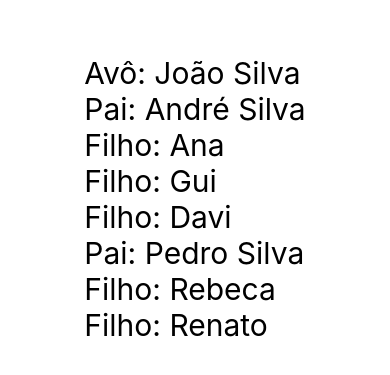
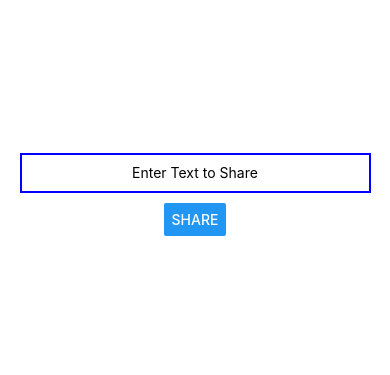
Before and after one commit to natanlf/exercicio1-fundamentos-react, a React Native app: screen / in a window 390 px wide. Shown: the part 223-598 px from the top of the page. Built offline with nearby package versions, Linux system fonts and the light colour scheme.

Commit message:
Botao share de texto

```diff
--- a/src/App.js
+++ b/src/App.js
@@ -1,38 +1,60 @@
-import React, { Component } from 'react'
-import { View, Text, StyleSheet } from 'react-native'
-import Simples from './componentes/Simples'
-import ParImpar from './componentes/ParImpar'
-import { Reverter, Show } from './componentes/Multi' //arquivo com multiplas funções, se usasse default não poderia ter multiplas e não usaria {}
-import Contador from './componentes/Contador';
-import ValidarProps from './componentes/ValidarProps';
-import Evento from './componentes/Evento';
-import { Avo } from './componentes/ComunicacaoDireta'
+import React, { Component } from "react";
+ import { Platform, StyleSheet, View, Text, Share, TextInput, Button } from "react-native";
 
-//esse componente está sendo usado dentro do index.js, por isso precisamos exportar
-export default class App extends Component {
+ export default class App extends Component {
 
-  //reder() é a função responsável por renderizar a tela
-  render(){ //Simples é o nome do componente que criamos e foi chamado dentro de View
-    return ( //observe que passamos uma propriedade chamada texto com o valor 'Flexível!'
-      <View style={styles.container}>
-        {/*<Simples texto='Flexível!'/>
-        <ParImpar numero={5} />
-        <Reverter texto='React'/>
-        <Show msg="hello"/>
-        <Contador numeroInicial={8}/>
-        <ValidarProps ano={19}></ValidarProps>
-        <Evento/>*/}
-        <Avo nome="João" sobrenome="Silva" />
+   constructor() {
+      super();
+      this.state = { inputValue: '' };
+  }
+
+  ShareMessage = () => {
+  //Here is the Share API
+  Share.share({ message: this.state.inputValue.toString(), title : "Sharing via react native" })
+    //after successful share return result
+    .then(result => console.log(result))
+    //If any thing goes wrong it comes here
+    .catch(errorMsg => console.log(errorMsg));
+ };
+
+
+    render() {
+      return (
+        <View style={styles.container}>
+
+        <TextInput
+          underlineColorAndroid="transparent"
+          placeholder="Enter Text to Share"
+          style={styles.TextInputStyle}
+          onChangeText={TextInputText => { this.setState({ inputValue: TextInputText }); }}
+        />
+
+        <View style={{margin: 10}}>
+         <Button title = "SHARE"   onPress={this.ShareMessage} />
+        </View>
       </View>
-    )
-  }
-}
+      );
+    }
+ }
 
-//serve para colocarmos estilos nos componentes
-const styles = StyleSheet.create({ //objeto com todos os estilos
-  container: { //chamei a chave de container e o valor é o objeto que vem em seguida
+ const styles = StyleSheet.create({
+  container: {
     flex: 1,
     justifyContent: 'center',
-    alignItems: 'center',
-  }
-})
+    alignItems : 'center'
+  },
+  headerText: {
+    fontSize: 20,
+    textAlign: "center",
+    margin: 10,
+    fontWeight: "bold"
+  },
+  TextInputStyle: {
+    borderWidth: 2,
+    borderColor: 'blue',
+    width: '90%',
+    height: 40,
+    textAlign: 'center',
+  },
+
+});
```
